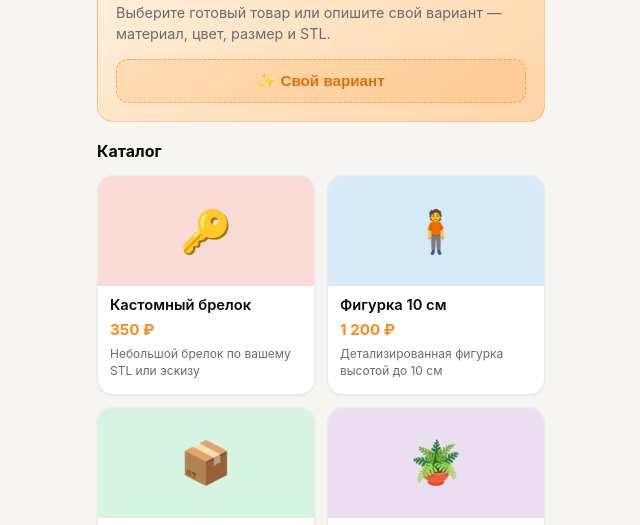
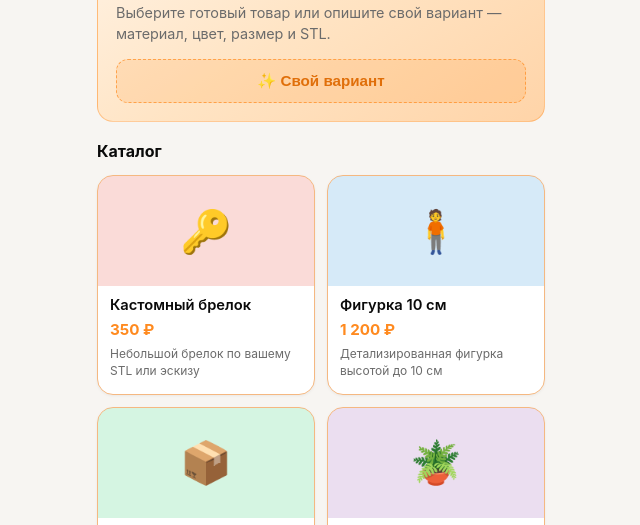
Before and after one commit to chocolatka143/tg-3d-shop-miniapp, a website built with Vite: page index.html in a window 1280 px wide. Shown: the part 273-798 px from the top of the page, without its empty margins (319-959 px from the left). Built offline with nearby package versions, Linux system fonts and the light colour scheme.

Commit message:
Мягкая оранжевая обводка карточек

```diff
--- a/src/style.css
+++ b/src/style.css
@@ -222,14 +222,17 @@ body {
   border-radius: var(--card-radius);
   overflow: hidden;
   cursor: pointer;
-  border: 1px solid color-mix(in srgb, var(--brand-black) 8%, transparent);
-  box-shadow: 0 1px 3px color-mix(in srgb, var(--brand-black) 6%, transparent);
-  transition: border-color 0.15s;
+  border: 1.5px solid color-mix(in srgb, var(--brand-orange) 42%, #edd9c8);
+  box-shadow: 0 1px 3px color-mix(in srgb, var(--brand-black) 5%, transparent);
+  transition: border-color 0.15s, box-shadow 0.15s;
 }
 
+.card:hover,
 .card:active {
-  border-color: var(--tg-button);
+  border-color: color-mix(in srgb, var(--brand-orange) 65%, #edd9c8);
+  box-shadow: 0 2px 8px color-mix(in srgb, var(--brand-orange) 16%, transparent);
 }
+
 
 .card-img {
   height: 110px;
```
Also changed, not shown: dist/assets/index-Bnn9Mtj7.js (renamed from dist/assets/index-DSSga3-X.js), dist/assets/index-DJZf9mwk.css (deleted), dist/assets/index-DV4Pn4Ve.css (added), dist/index.html.
